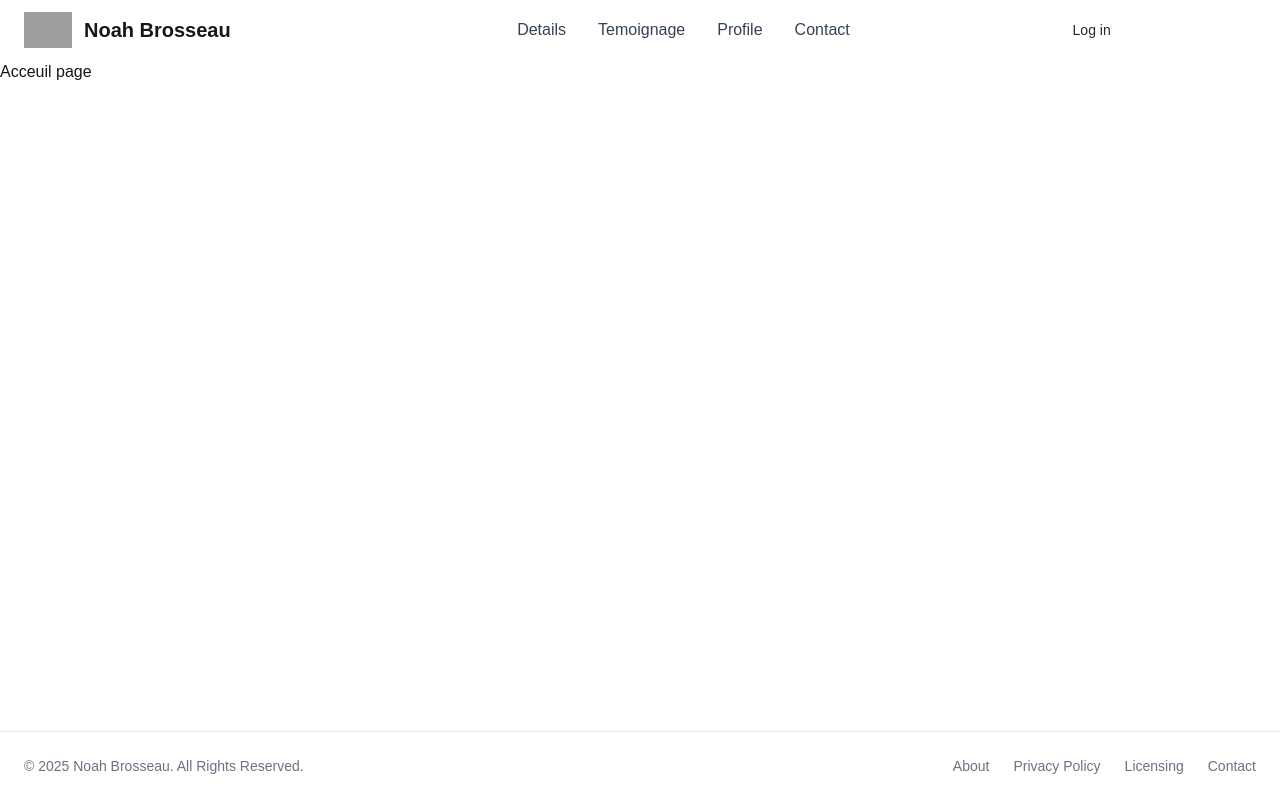
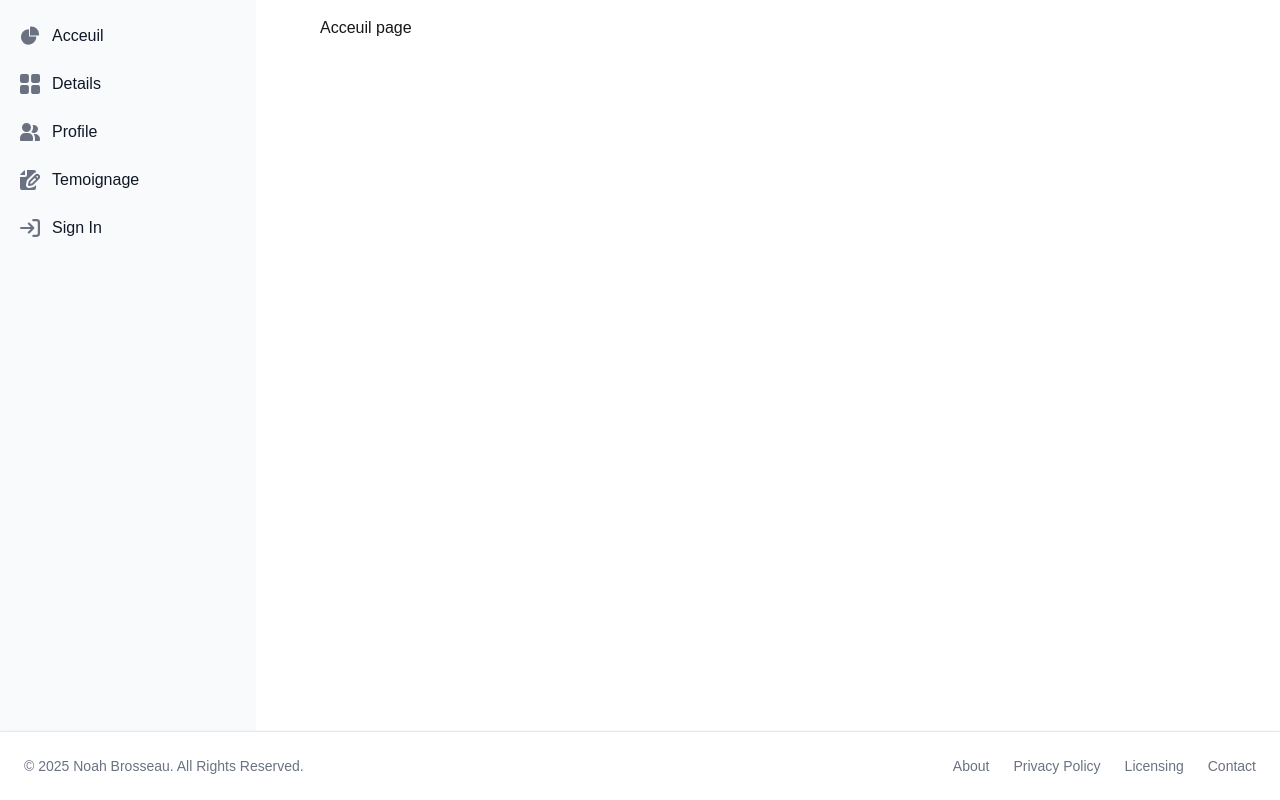
Before and after one commit to NoahBro2003/Portfolio, a Next.js app in the folder Projet/portfolio/: page /acceuil in a window 1280 px wide. Built offline with nearby package versions, Linux system fonts and the light colour scheme; grey boxes are pictures that could not be loaded.

Commit message:
Modified header
- Changed header to be a responsive sidebar. Now when the media is for mobile, it closes itself although the functionality of opening and closing the sidebar isn't made yet.

- Added a global .css rule style for anything that contains content not to conflict with the sidebar.

```diff
--- a/Projet/portfolio/src/app/acceuil/page.js
+++ b/Projet/portfolio/src/app/acceuil/page.js
@@ -1,9 +1,10 @@
 import React from 'react'
+import '../rules.css'
 
 
 function Acceuil() {
   return (
-    <div>
+    <div className="content">
          <div>Acceuil page</div>
     </div>
   )
--- a/Projet/portfolio/src/app/components/Footer.js
+++ b/Projet/portfolio/src/app/components/Footer.js
@@ -2,32 +2,32 @@
 
 function Footer() {
   return (
-    <footer class="fixed bottom-0 left-0 z-20 w-full p-4 bg-white border-t border-gray-200 shadow-sm md:flex md:items-center md:justify-between md:p-6 dark:bg-gray-800 dark:border-gray-600">
-      <span class="text-sm text-gray-500 sm:text-center dark:text-gray-400">
+    <footer className="fixed bottom-0 left-0 z-20 w-full p-4 bg-white border-t border-gray-200 shadow-sm md:flex md:items-center md:justify-between md:p-6 dark:bg-gray-800 dark:border-gray-600">
+      <span className="text-sm text-gray-500 sm:text-center dark:text-gray-400">
         © 2025{" "}
-        <a href="https://flowbite.com/" class="hover:underline">
+        <a href="https://flowbite.com/" className="hover:underline">
           Noah Brosseau
         </a>
         . All Rights Reserved.
       </span>
-      <ul class="flex flex-wrap items-center mt-3 text-sm font-medium text-gray-500 dark:text-gray-400 sm:mt-0">
+      <ul className="flex flex-wrap items-center mt-3 text-sm font-medium text-gray-500 dark:text-gray-400 sm:mt-0">
         <li>
-          <a href="#" class="hover:underline me-4 md:me-6">
+          <a href="#" className="hover:underline me-4 md:me-6">
             About
           </a>
         </li>
         <li>
-          <a href="#" class="hover:underline me-4 md:me-6">
+          <a href="#" className="hover:underline me-4 md:me-6">
             Privacy Policy
           </a>
         </li>
         <li>
-          <a href="#" class="hover:underline me-4 md:me-6">
+          <a href="#" className="hover:underline me-4 md:me-6">
             Licensing
           </a>
         </li>
         <li>
-          <a href="#" class="hover:underline">
+          <a href="#" className="hover:underline">
             Contact
           </a>
         </li>
--- /dev/null
+++ b/Projet/portfolio/src/app/components/Header.css
@@ -0,0 +1,4 @@
+.back{
+    position: absolute;
+    z-index: -1;
+}
--- a/Projet/portfolio/src/app/components/Header.js
+++ b/Projet/portfolio/src/app/components/Header.js
@@ -1,118 +1,66 @@
 import React from "react";
+import './Header.css'
+
 
 function Header() {
   return (
-    <header>
-      <nav class="bg-white border-gray-200 px-4 lg:px-6 py-2.5 dark:bg-gray-800">
-        <div class="flex flex-wrap justify-between items-center mx-auto max-w-screen-xl">
-          <a href="https://flowbite.com" class="flex items-center">
-            <img
-              src="https://flowbite.com/docs/images/logo.svg"
-              class="mr-3 h-6 sm:h-9"
-              alt="Flowbite Logo"
-            />
-            <span class="self-center text-xl font-semibold whitespace-nowrap dark:text-white">
-              Noah Brosseau
-            </span>
-          </a>
-          <div class="flex items-center lg:order-2">
-            <a
-              href="#"
-              class="text-gray-800 dark:text-white hover:bg-gray-50 focus:ring-4 focus:ring-gray-300 font-medium rounded-lg text-sm px-4 lg:px-5 py-2 lg:py-2.5 mr-2 dark:hover:bg-gray-700 focus:outline-none dark:focus:ring-gray-800"
-            >
-              Log in
-            </a>
-            <a
-              href="#"
-              class="text-white bg-primary-700 hover:bg-primary-800 focus:ring-4 focus:ring-primary-300 font-medium rounded-lg text-sm px-4 lg:px-5 py-2 lg:py-2.5 mr-2 dark:bg-primary-600 dark:hover:bg-primary-700 focus:outline-none dark:focus:ring-primary-800"
-            >
-              Get started
-            </a>
-            <button
-              data-collapse-toggle="mobile-menu-2"
-              type="button"
-              class="inline-flex items-center p-2 ml-1 text-sm text-gray-500 rounded-lg lg:hidden hover:bg-gray-100 focus:outline-none focus:ring-2 focus:ring-gray-200 dark:text-gray-400 dark:hover:bg-gray-700 dark:focus:ring-gray-600"
-              aria-controls="mobile-menu-2"
-              aria-expanded="false"
-            >
-              <span class="sr-only">Open main menu</span>
-              <svg
-                class="w-6 h-6"
-                fill="currentColor"
-                viewBox="0 0 20 20"
-                xmlns="http://www.w3.org/2000/svg"
-              >
-                <path
-                  fill-rule="evenodd"
-                  d="M3 5a1 1 0 011-1h12a1 1 0 110 2H4a1 1 0 01-1-1zM3 10a1 1 0 011-1h12a1 1 0 110 2H4a1 1 0 01-1-1zM3 15a1 1 0 011-1h12a1 1 0 110 2H4a1 1 0 01-1-1z"
-                  clip-rule="evenodd"
-                ></path>
-              </svg>
-              <svg
-                class="hidden w-6 h-6"
-                fill="currentColor"
-                viewBox="0 0 20 20"
-                xmlns="http://www.w3.org/2000/svg"
-              >
-                <path
-                  fill-rule="evenodd"
-                  d="M4.293 4.293a1 1 0 011.414 0L10 8.586l4.293-4.293a1 1 0 111.414 1.414L11.414 10l4.293 4.293a1 1 0 01-1.414 1.414L10 11.414l-4.293 4.293a1 1 0 01-1.414-1.414L8.586 10 4.293 5.707a1 1 0 010-1.414z"
-                  clip-rule="evenodd"
-                ></path>
+    <div className='back'>
+    <button data-drawer-target="default-sidebar" data-drawer-toggle="default-sidebar" aria-controls="default-sidebar" type="button" className="inline-flex items-center p-2 mt-2 ms-3 text-sm text-gray-500 rounded-lg sm:hidden hover:bg-gray-100 focus:outline-none focus:ring-2 focus:ring-gray-200 dark:text-gray-400 dark:hover:bg-gray-700 dark:focus:ring-gray-600">
+        <span className="sr-only">Open sidebar</span>
+        <svg className="w-6 h-6" aria-hidden="true" fill="currentColor" viewBox="0 0 20 20" xmlns="http://www.w3.org/2000/svg">
+         <path clipRule="evenodd" fillRule="evenodd" d="M2 4.75A.75.75 0 012.75 4h14.5a.75.75 0 010 1.5H2.75A.75.75 0 012 4.75zm0 10.5a.75.75 0 01.75-.75h7.5a.75.75 0 010 1.5h-7.5a.75.75 0 01-.75-.75zM2 10a.75.75 0 01.75-.75h14.5a.75.75 0 010 1.5H2.75A.75.75 0 012 10z"></path>
         </svg>
     </button>
-          </div>
-          <div
-            class="hidden justify-between items-center w-full lg:flex lg:w-auto lg:order-1"
-            id="mobile-menu-2"
-          >
-            <ul class="flex flex-col mt-4 font-medium lg:flex-row lg:space-x-8 lg:mt-0">
+<aside id="default-sidebar" className="fixed top-0 left-0 z-40 w-64 h-screen transition-transform -translate-x-full sm:translate-x-0" aria-label="Sidebar">
+   <div className="h-full px-3 py-4 overflow-y-auto bg-gray-50 dark:bg-gray-800">
+      <ul className="space-y-2 font-medium">
          <li>
-                <a
-                  href="#"
-                  class="block py-2 pr-4 pl-3 text-white rounded bg-primary-700 lg:bg-transparent lg:text-primary-700 lg:p-0 dark:text-white"
-                  aria-current="page"
-                >
-                  Acceuil
+            <a href="#" className="flex items-center p-2 text-gray-900 rounded-lg dark:text-white hover:bg-gray-100 dark:hover:bg-gray-700 group">
+               <svg className="w-5 h-5 text-gray-500 transition duration-75 dark:text-gray-400 group-hover:text-gray-900 dark:group-hover:text-white" aria-hidden="true" xmlns="http://www.w3.org/2000/svg" fill="currentColor" viewBox="0 0 22 21">
+                  <path d="M16.975 11H10V4.025a1 1 0 0 0-1.066-.998 8.5 8.5 0 1 0 9.039 9.039.999.999 0 0 0-1-1.066h.002Z"/>
+                  <path d="M12.5 0c-.157 0-.311.01-.565.027A1 1 0 0 0 11 1.02V10h8.975a1 1 0 0 0 1-.935c.013-.188.028-.374.028-.565A8.51 8.51 0 0 0 12.5 0Z"/>
+               </svg>
+               <span className="ms-3">Acceuil</span>
             </a>
          </li>
          <li>
-                <a
-                  href="#"
-                  class="block py-2 pr-4 pl-3 text-gray-700 border-b border-gray-100 hover:bg-gray-50 lg:hover:bg-transparent lg:border-0 lg:hover:text-primary-700 lg:p-0 dark:text-gray-400 lg:dark:hover:text-white dark:hover:bg-gray-700 dark:hover:text-white lg:dark:hover:bg-transparent dark:border-gray-700"
-                >
-                  Details
+            <a href="#" className="flex items-center p-2 text-gray-900 rounded-lg dark:text-white hover:bg-gray-100 dark:hover:bg-gray-700 group">
+               <svg className="shrink-0 w-5 h-5 text-gray-500 transition duration-75 dark:text-gray-400 group-hover:text-gray-900 dark:group-hover:text-white" aria-hidden="true" xmlns="http://www.w3.org/2000/svg" fill="currentColor" viewBox="0 0 18 18">
+                  <path d="M6.143 0H1.857A1.857 1.857 0 0 0 0 1.857v4.286C0 7.169.831 8 1.857 8h4.286A1.857 1.857 0 0 0 8 6.143V1.857A1.857 1.857 0 0 0 6.143 0Zm10 0h-4.286A1.857 1.857 0 0 0 10 1.857v4.286C10 7.169 10.831 8 11.857 8h4.286A1.857 1.857 0 0 0 18 6.143V1.857A1.857 1.857 0 0 0 16.143 0Zm-10 10H1.857A1.857 1.857 0 0 0 0 11.857v4.286C0 17.169.831 18 1.857 18h4.286A1.857 1.857 0 0 0 8 16.143v-4.286A1.857 1.857 0 0 0 6.143 10Zm10 0h-4.286A1.857 1.857 0 0 0 10 11.857v4.286c0 1.026.831 1.857 1.857 1.857h4.286A1.857 1.857 0 0 0 18 16.143v-4.286A1.857 1.857 0 0 0 16.143 10Z"/>
+               </svg>
+               <span className="flex-1 ms-3 whitespace-nowrap">Details</span>
             </a>
          </li>
          <li>
-                <a
-                  href="#"
-                  class="block py-2 pr-4 pl-3 text-gray-700 border-b border-gray-100 hover:bg-gray-50 lg:hover:bg-transparent lg:border-0 lg:hover:text-primary-700 lg:p-0 dark:text-gray-400 lg:dark:hover:text-white dark:hover:bg-gray-700 dark:hover:text-white lg:dark:hover:bg-transparent dark:border-gray-700"
-                >
-                  Temoignage
+            <a href="#" className="flex items-center p-2 text-gray-900 rounded-lg dark:text-white hover:bg-gray-100 dark:hover:bg-gray-700 group">
+               <svg className="shrink-0 w-5 h-5 text-gray-500 transition duration-75 dark:text-gray-400 group-hover:text-gray-900 dark:group-hover:text-white" aria-hidden="true" xmlns="http://www.w3.org/2000/svg" fill="currentColor" viewBox="0 0 20 18">
+                  <path d="M14 2a3.963 3.963 0 0 0-1.4.267 6.439 6.439 0 0 1-1.331 6.638A4 4 0 1 0 14 2Zm1 9h-1.264A6.957 6.957 0 0 1 15 15v2a2.97 2.97 0 0 1-.184 1H19a1 1 0 0 0 1-1v-1a5.006 5.006 0 0 0-5-5ZM6.5 9a4.5 4.5 0 1 0 0-9 4.5 4.5 0 0 0 0 9ZM8 10H5a5.006 5.006 0 0 0-5 5v2a1 1 0 0 0 1 1h11a1 1 0 0 0 1-1v-2a5.006 5.006 0 0 0-5-5Z"/>
+               </svg>
+               <span className="flex-1 ms-3 whitespace-nowrap">Profile</span>
             </a>
          </li>
          <li>
-                <a
-                  href="#"
-                  class="block py-2 pr-4 pl-3 text-gray-700 border-b border-gray-100 hover:bg-gray-50 lg:hover:bg-transparent lg:border-0 lg:hover:text-primary-700 lg:p-0 dark:text-gray-400 lg:dark:hover:text-white dark:hover:bg-gray-700 dark:hover:text-white lg:dark:hover:bg-transparent dark:border-gray-700"
-                >
-                  Profile
+            <a href="#" className="flex items-center p-2 text-gray-900 rounded-lg dark:text-white hover:bg-gray-100 dark:hover:bg-gray-700 group">
+               <svg className="shrink-0 w-5 h-5 text-gray-500 transition duration-75 dark:text-gray-400 group-hover:text-gray-900 dark:group-hover:text-white" aria-hidden="true" xmlns="http://www.w3.org/2000/svg" fill="currentColor" viewBox="0 0 20 20">
+                  <path d="M5 5V.13a2.96 2.96 0 0 0-1.293.749L.879 3.707A2.96 2.96 0 0 0 .13 5H5Z"/>
+                  <path d="M6.737 11.061a2.961 2.961 0 0 1 .81-1.515l6.117-6.116A4.839 4.839 0 0 1 16 2.141V2a1.97 1.97 0 0 0-1.933-2H7v5a2 2 0 0 1-2 2H0v11a1.969 1.969 0 0 0 1.933 2h12.134A1.97 1.97 0 0 0 16 18v-3.093l-1.546 1.546c-.413.413-.94.695-1.513.81l-3.4.679a2.947 2.947 0 0 1-1.85-.227 2.96 2.96 0 0 1-1.635-3.257l.681-3.397Z"/>
+                  <path d="M8.961 16a.93.93 0 0 0 .189-.019l3.4-.679a.961.961 0 0 0 .49-.263l6.118-6.117a2.884 2.884 0 0 0-4.079-4.078l-6.117 6.117a.96.96 0 0 0-.263.491l-.679 3.4A.961.961 0 0 0 8.961 16Zm7.477-9.8a.958.958 0 0 1 .68-.281.961.961 0 0 1 .682 1.644l-.315.315-1.36-1.36.313-.318Zm-5.911 5.911 4.236-4.236 1.359 1.359-4.236 4.237-1.7.339.341-1.699Z"/>
+               </svg>
+               <span className="flex-1 ms-3 whitespace-nowrap">Temoignage</span>
             </a>
          </li>
          <li>
-                <a
-                  href="#"
-                  class="block py-2 pr-4 pl-3 text-gray-700 border-b border-gray-100 hover:bg-gray-50 lg:hover:bg-transparent lg:border-0 lg:hover:text-primary-700 lg:p-0 dark:text-gray-400 lg:dark:hover:text-white dark:hover:bg-gray-700 dark:hover:text-white lg:dark:hover:bg-transparent dark:border-gray-700"
-                >
-                  Contact
+            <a href="#" className="flex items-center p-2 text-gray-900 rounded-lg dark:text-white hover:bg-gray-100 dark:hover:bg-gray-700 group">
+               <svg className="shrink-0 w-5 h-5 text-gray-500 transition duration-75 dark:text-gray-400 group-hover:text-gray-900 dark:group-hover:text-white" aria-hidden="true" xmlns="http://www.w3.org/2000/svg" fill="none" viewBox="0 0 18 16">
+                  <path stroke="currentColor" strokeLinecap="round" strokeLinejoin="round" strokeWidth="2" d="M1 8h11m0 0L8 4m4 4-4 4m4-11h3a2 2 0 0 1 2 2v10a2 2 0 0 1-2 2h-3"/>
+               </svg>
+               <span className="flex-1 ms-3 whitespace-nowrap">Sign In</span>
             </a>
          </li>
       </ul>
    </div>
+</aside>
     </div>
-      </nav>
-    </header>
   );
 }
 
--- /dev/null
+++ b/Projet/portfolio/src/app/rules.css
@@ -0,0 +1,14 @@
+.content{
+    display: flex;
+    margin-left: 20em;
+    margin-top: 1em;
+}
+
+@media only screen and (max-width: 600px) {
+    .content {
+        display: flex;
+        justify-content: center;
+        margin-left: 0em;
+        margin-top: 1em;
+    }
+  }
```
Lines whose indentation alone changed are shown as unchanged.
